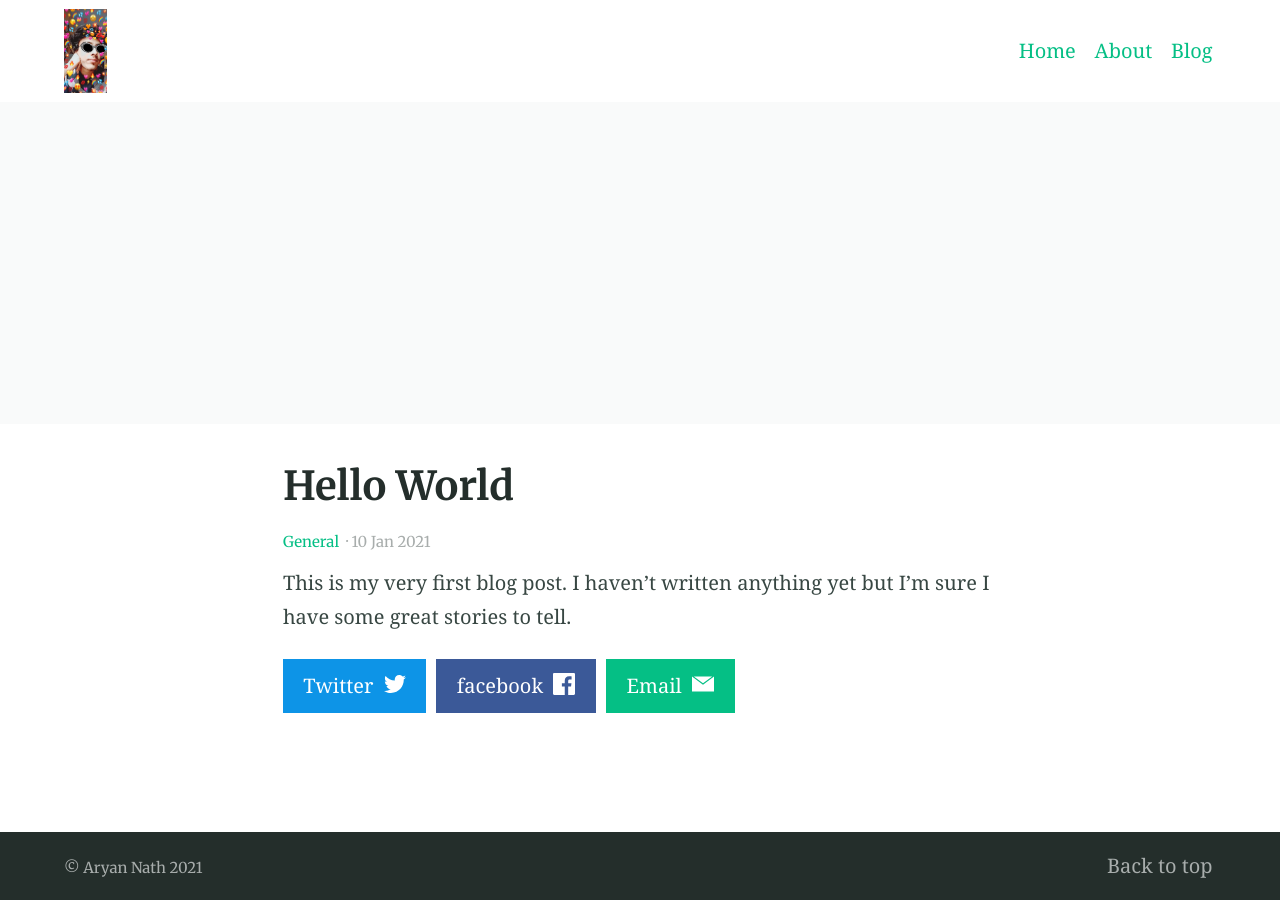
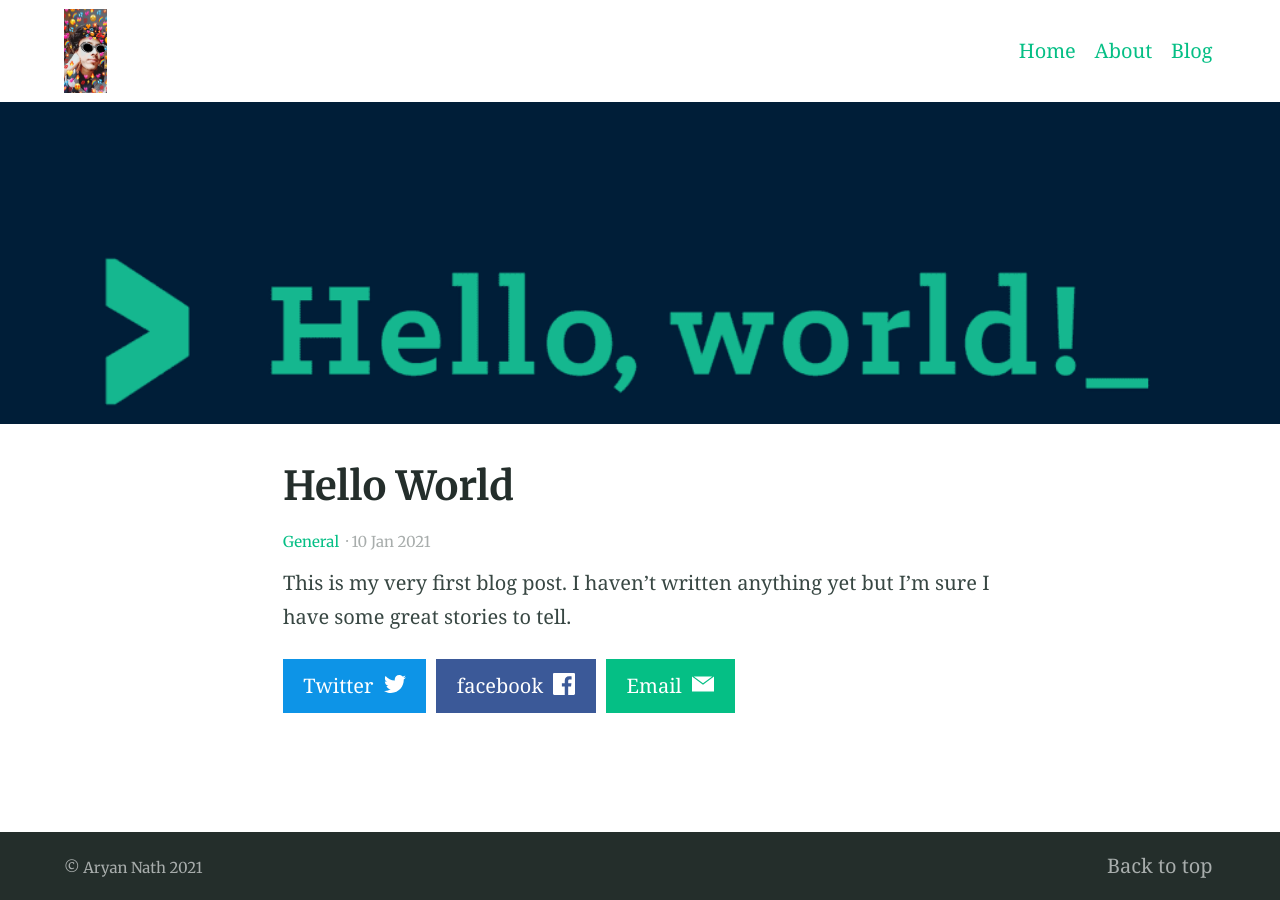
Before and after one commit to Aryannath/aryannath.github.io, a Jekyll site: the page built from _posts/2021-01-10-hello-world.md, in a window 1280 px wide. Built offline with Jekyll 4.4.1, drawn with Linux system fonts in a browser that asks for light colours.

Commit message:
Update 2021-01-10-hello-world.md

```diff
--- a/_posts/2021-01-10-hello-world.md
+++ b/_posts/2021-01-10-hello-world.md
@@ -3,7 +3,7 @@ layout: post
 title: Hello World
 categories:
 - General
-feature_image: "/assets/img/hellow world -bg.png"
+feature_image: "https://github.com/Aryannath/aryannath.github.io/blob/main/assets/img/hellow%20world%20-bg.png"
 ---
 
 This is my very first blog post. I haven't written anything yet but I'm sure I have some great stories to tell.
```
